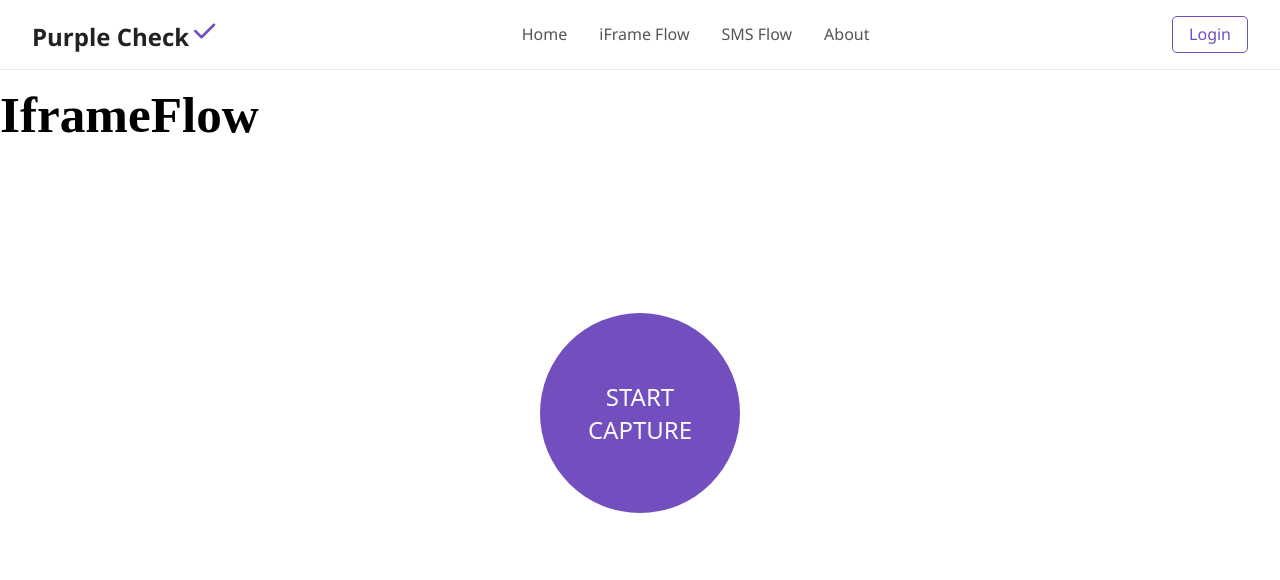
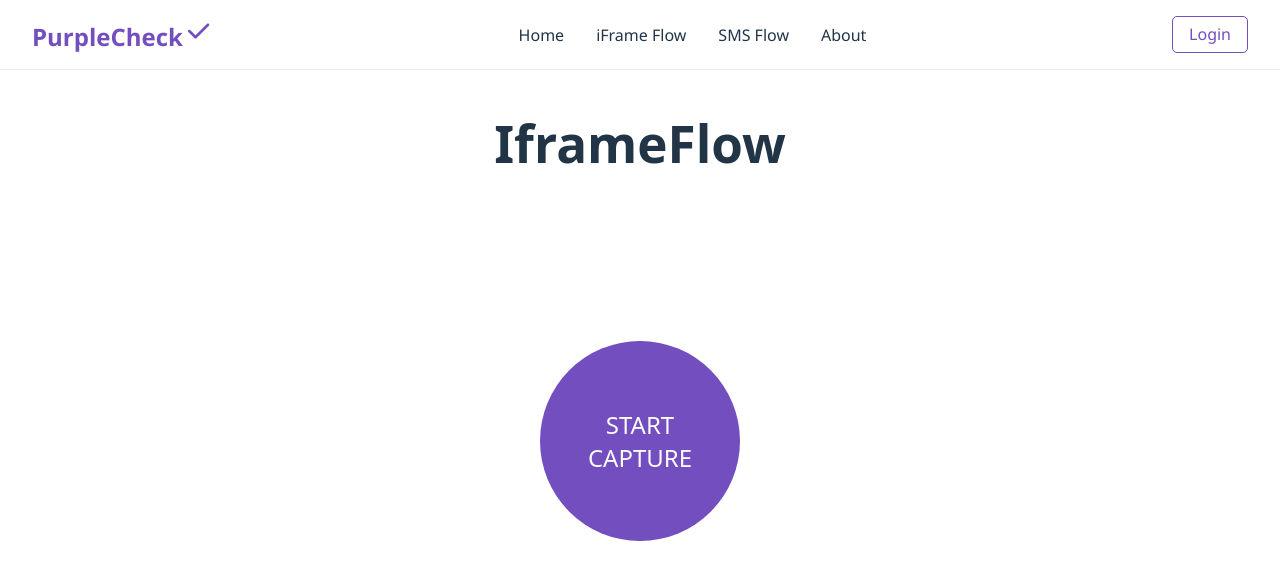
Before and after one commit to Brunno-DaSilva/id-scanner, a React (Vite) app: page /iframe-flow in a window 1280 px wide. Shown: the top 580 px of the page. Built offline with nearby package versions, Linux system fonts and the light colour scheme.

Commit message:
Adding design, button, components, and refactor

```diff
--- a/src/App.tsx
+++ b/src/App.tsx
@@ -1,5 +1,4 @@
 import { Routes, Route } from "react-router-dom";
-import StartCapture from "./components/StartCapture/StartCapture";
 import { Navbar } from "./components/Navbar/Navbar";
 import { IframeFlow } from "./pages/IframeFlow/IframeFlow";
 import { Home } from "./pages/Home/Home";
@@ -13,6 +12,7 @@ function App() {
   return (
     <>
       <Navbar />
+      <div className="app">
         <Routes>
           <Route path="/" element={<Home />} />
           <Route path="/iframe-flow" element={<IframeFlow />} />
@@ -20,9 +20,6 @@ function App() {
           <Route path="/about" element={<About />} />
           <Route path="*" element={<NotFound />} />
         </Routes>
-
-      <div className="app">
-        <StartCapture />
       </div>
     </>
   );
--- a/src/components/Navbar/Navbar.tsx
+++ b/src/components/Navbar/Navbar.tsx
@@ -5,7 +5,7 @@ export const Navbar = () => {
   return (
     <nav className="navbar">
       <div className="navbar__logo">
-        <span>Purple Check</span>
+        <span>PurpleCheck</span>
         <CheckLogo size={30} color="#724ebf" />
       </div>
       <ul className="navbar__menu">
--- a/src/components/Navbar/navbar.css
+++ b/src/components/Navbar/navbar.css
@@ -15,7 +15,7 @@
 .navbar__logo {
   font-size: 1.5rem;
   font-weight: bold;
-  color: #222;
+  color: #724ebf;
 }
 
 .navbar__menu {
@@ -26,7 +26,7 @@
 
 .navbar__menu li a {
   text-decoration: none;
-  color: #555;
+  color: #213547;
   font-weight: 500;
   transition: color 0.2s ease;
 }
--- a/src/components/StartCapture/StartCapture.tsx
+++ b/src/components/StartCapture/StartCapture.tsx
@@ -8,18 +8,61 @@ interface CaptureResponse {
     transaction_id?: string;
   };
 }
-const StartCapture: React.FC = () => {
+type StartCaptureProps = {
+  fetchURL: string;
+  btnTitle: string;
+  iFrame: boolean;
+};
+
+const StartCapture: React.FC<StartCaptureProps> = ({
+  fetchURL,
+  btnTitle,
+  iFrame = null,
+}) => {
   const [loading, setLoading] = useState<boolean>(false);
   const [error, setError] = useState<string | null>(null);
   const [captureUrl, setCaptureUrl] = useState<string | null>(null);
+  const [phone, setPhone] = useState("");
 
   const handleStart = async () => {
     setLoading(true);
     setError(null);
     setCaptureUrl(null);
 
+    if (!iFrame) {
+      try {
+        const response = await fetch(
+          "http://localhost:5000/api/send-capture-sms",
+          {
+            method: "POST",
+            headers: {
+              "Content-Type": "application/json",
+            },
+            body: JSON.stringify({
+              phone_number: phone,
+            }),
+          }
+        );
+
+        const data = await response.json();
+
+        if (!response.ok) {
+          throw new Error(data.message || "Failed to send capture link");
+        }
+
+        alert("Capture link sent to phone!");
+      } catch (err) {
+        const typedError = err as Error;
+        setError(typedError.message);
+      } finally {
+        setLoading(false);
+      }
+
+      return;
+    }
+
     try {
-      const response = await fetch("http://localhost:5000/api/start", {
+      const response = await fetch(`${fetchURL}`, {
         method: "POST",
         headers: {
           "Content-Type": "application/json",
@@ -49,14 +92,14 @@ const StartCapture: React.FC = () => {
   return (
     <div className="startCapture">
       <Button onClick={handleStart} disabled={loading}>
-        {loading ? "Starting..." : "Start Capture"}
+        {loading ? "Starting..." : `${btnTitle}`}
       </Button>
 
       {error && <p style={{ color: "tomato" }}>Error: {error}</p>}
 
-      {captureUrl && (
+      {captureUrl && iFrame ? (
         <div style={{ marginTop: "20px" }}>
-          <h3>Capture Flow</h3>
+          <h3>Capture iframe Flow</h3>
           <iframe
             src={captureUrl}
             title="Intellicheck Capture"
@@ -65,7 +108,37 @@ const StartCapture: React.FC = () => {
             allow="camera; microphone"
           />
         </div>
-      )}
+      ) : captureUrl && !iFrame ? (
+        // Show phone form if captureUrl exists but iFrame is false
+        <div style={{ marginTop: "20px" }}>
+          <h3>Send Capture Link</h3>
+          <form
+            onSubmit={(e) => {
+              e.preventDefault();
+              const formData = new FormData(e.currentTarget);
+              const phoneNumber = formData.get("phone") as string;
+              setPhone(phoneNumber);
+              console.log("Send capture link to:", phoneNumber);
+              // TODO: handle sending logic here
+            }}
+          >
+            <label htmlFor="phone">Phone Number:</label>
+            <br />
+            <input
+              type="tel"
+              name="phone"
+              id="phone"
+              required
+              placeholder="e.g. +1 (888) 888-8888"
+            />
+            <br />
+            <br />
+            <button type="submit" style={{ padding: "0.5rem 1rem" }}>
+              Send Link
+            </button>
+          </form>
+        </div>
+      ) : null}
     </div>
   );
 };
--- a/src/components/StartCapture/startCapture.css
+++ b/src/components/StartCapture/startCapture.css
@@ -17,3 +17,9 @@ iframe {
   border-radius: 0.5rem;
   border: none;
 }
+
+input {
+  padding: "0.5rem";
+  margin-top: "0.5rem";
+  width: "300px";
+}
--- a/src/index.css
+++ b/src/index.css
@@ -6,7 +6,6 @@
   --color-scheme: light dark;
   --color: #213547;
   --background-color: #fcfbfb;
-  --color: #424242
 
   font-synthesis: none;
   text-rendering: optimizeLegibility;
@@ -39,6 +38,8 @@ body {
   justify-content: center;
   width: 100vw;
   height: 100vh;
+  color: #213547;
+  font-family: var(--font-family);
 }
 
 h1 {
--- a/src/pages/Home/Home.tsx
+++ b/src/pages/Home/Home.tsx
@@ -1,5 +1,3 @@
-import React from "react";
-
 export const Home = () => {
   return (
     <div>
--- a/src/pages/IframeFlow/IframeFlow.tsx
+++ b/src/pages/IframeFlow/IframeFlow.tsx
@@ -1,7 +1,14 @@
+import StartCapture from "../../components/StartCapture/StartCapture";
+
 export const IframeFlow = () => {
   return (
     <div>
       <h1>IframeFlow</h1>
+      <StartCapture
+        fetchURL="http://localhost:5000/api/start"
+        btnTitle="Start Capture"
+        iFrame={true}
+      />
     </div>
   );
 };
--- a/src/pages/SMSFlow/SMSFlow.tsx
+++ b/src/pages/SMSFlow/SMSFlow.tsx
@@ -1,7 +1,14 @@
+import StartCapture from "../../components/StartCapture/StartCapture";
+
 export const SMSFlow = () => {
   return (
     <div>
       <h1>SMSFlow</h1>
+      <StartCapture
+        fetchURL="http://localhost:5000/api/start"
+        btnTitle="Start Capture"
+        iFrame={false}
+      />
     </div>
   );
 };
```
Lines whose indentation alone changed are shown as unchanged.
